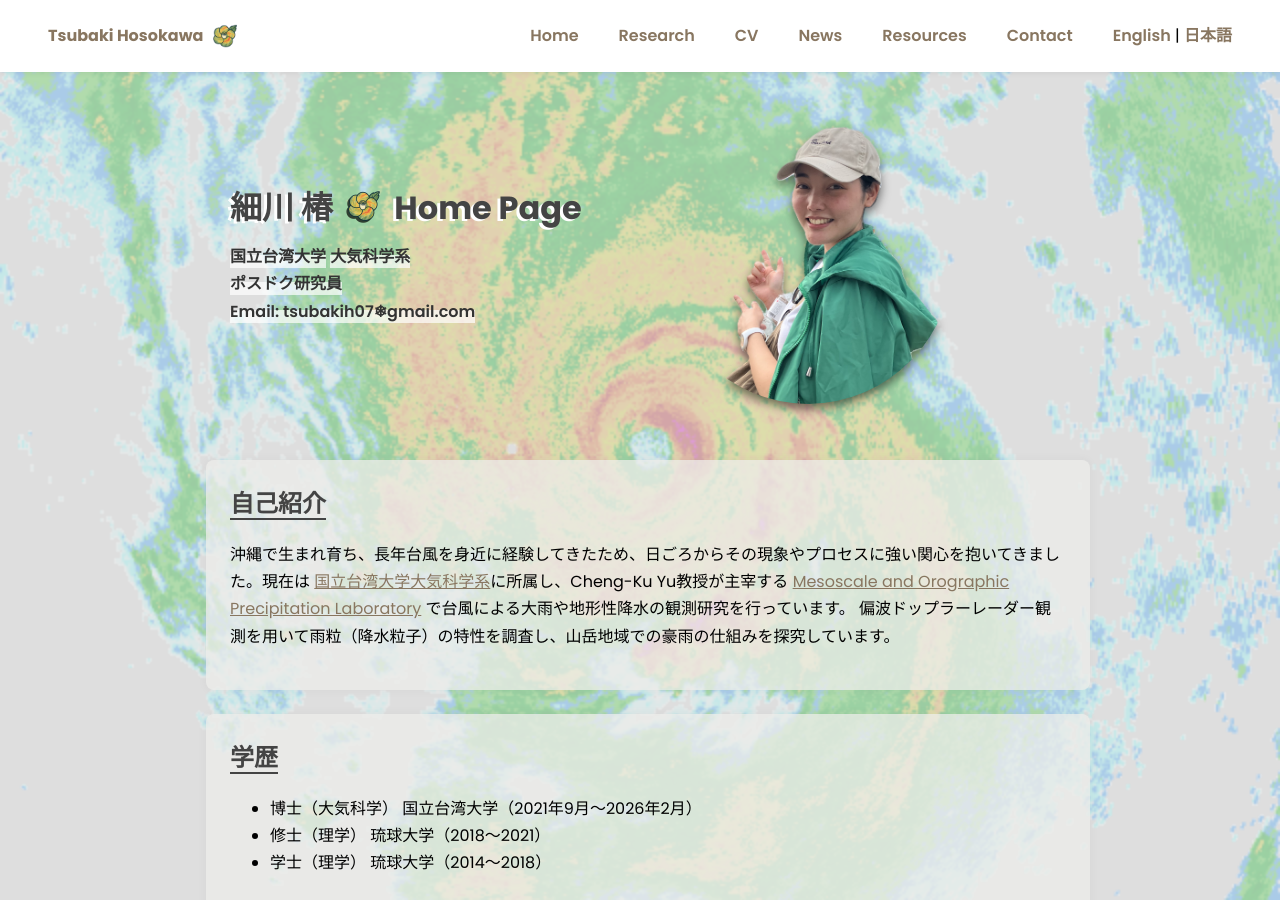
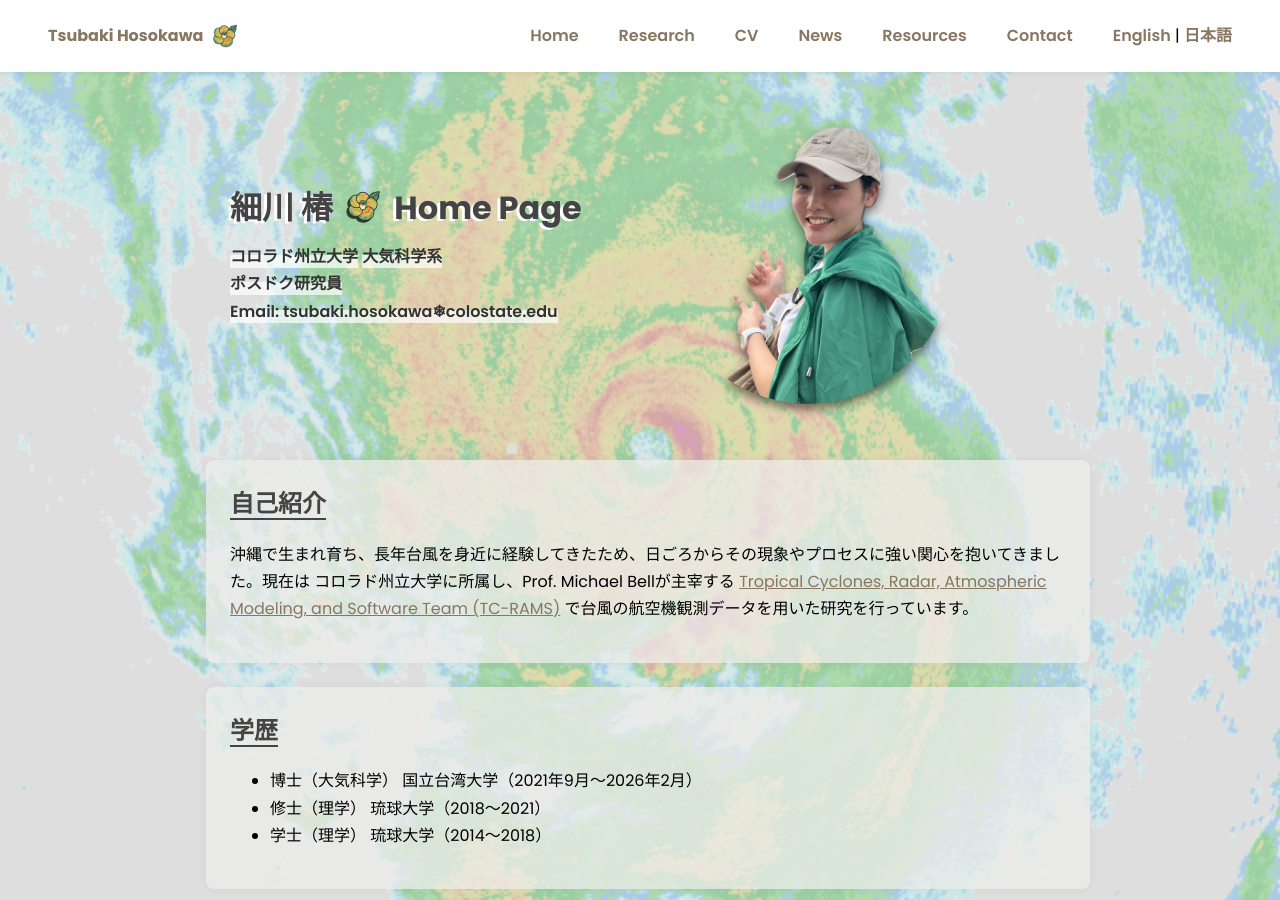
Before and after one commit to tsubakih07/tsubaki_homepage, a Jekyll site: the page built from index_ja.html, in a window 1280 px wide and 900 px high. Built offline with Jekyll 4.4.1, drawn with Linux system fonts in a browser that asks for light colours; a style sheet for code colours, icons or effects is not loaded.

Commit message:
update after relocation

```diff
--- a/_data/news.yml
+++ b/_data/news.yml
@@ -1,6 +1,11 @@
 # - title: ------ Upcoming Events ------
 
 - title: ------ Past Events ------
+- month: September 2026
+  items:
+    - date: 2026.09.04
+      text: Started my postdoc position at Colorado State University.
+
 - month: August 2026
   items:
     - date: 2026.08.05
--- a/_data/news_ja.yml
+++ b/_data/news_ja.yml
@@ -1,6 +1,10 @@
 # - title: ------ Upcoming Events ------
 
 - title: ------ Past Events ------
+- month: 2026年9月
+  items:
+    - date: 2026.09.04
+      text: コロラド州立大学でポスドク研究員としての勤務を開始しました。
 - month: 2026年8月
   items:
     - date: 2026.08.05
--- a/_data/profiles.yml
+++ b/_data/profiles.yml
@@ -1,20 +1,25 @@
 info_en:
   name: Tsubaki Hosokawa
-  email: tsubakih07❄gmail.com
+  email: tsubaki.hosokawa❄colostate.edu
   position: Postdoctoral Researcher
-  affiliation: National Taiwan University
-  department: Department of Atmospheric Sciences
-  location: Taipei, Taiwan
+  affiliation: Colorado State University
+  department: Department of Atmospheric Science
+  location: Fort Collins, Colorado, The United States
+  pi: Prof. Michael Bell
+  lab: Tropical Cyclones, Radar, Atmospheric Modeling, and Software Team (TC-RAMS)
 
 info_ja:
   name: 細川 椿
-  email: tsubakih07❄gmail.com
+  email: tsubaki.hosokawa❄colostate.edu
   position: ポスドク研究員
-  affiliation: 国立台湾大学
+  affiliation: コロラド州立大学
   department: 大気科学系
-  location: 台湾台北市
+  location: アメリカ合衆国コロラド州フォートコリンズ
+  pi: Prof. Michael Bell
+  lab: Tropical Cyclones, Radar, Atmospheric Modeling, and Software Team (TC-RAMS)
 
 links:
   google_scholar: https://scholar.google.com/citations?user=PhdBZk0AAAAJ&hl=ja&oi=ao
   orcid: https://orcid.org/0009-0004-5857-045X
   github: https://github.com/tsubakih07
+  lab: https://tropical.colostate.edu/index.html
--- a/index_ja.html
+++ b/index_ja.html
@@ -34,10 +34,10 @@ css: /assets/css/style.css
   <h2>自己紹介</h2>
   <p>
     沖縄で生まれ育ち、長年台風を身近に経験してきたため、日ごろからその現象やプロセスに強い関心を抱いてきました。現在は
-    <a href="https://www.as.ntu.edu.tw/index.php/eng" target="_blank">国立台湾大学大気科学系</a>に所属し、Cheng-Ku Yu教授が主宰する
-    <a href="http://mopl.as.ntu.edu.tw/web/CN_Home.htm" target="_blank">Mesoscale and Orographic Precipitation Laboratory</a>
-    で台風による大雨や地形性降水の観測研究を行っています。
-    偏波ドップラーレーダー観測を用いて雨粒（降水粒子）の特性を調査し、山岳地域での豪雨の仕組みを探究しています。
+    {{ site.data.profiles.info_ja.affiliation }}</a>に所属し、{{ site.data.profiles.info_ja.pi }}が主宰する
+    <a href="http://mopl.as.ntu.edu.tw/web/CN_Home.htm" target="_blank">{{ site.data.profiles.info_ja.lab }}</a>
+    で台風の航空機観測データを用いた研究を行っています。
+    <!-- 偏波ドップラーレーダー観測を用いて雨粒（降水粒子）の特性を調査し、山岳地域での豪雨の仕組みを探究しています。 -->
   </p>
 </section>
 
```
Also changed, not shown: index.html (+4 -4 lines).
